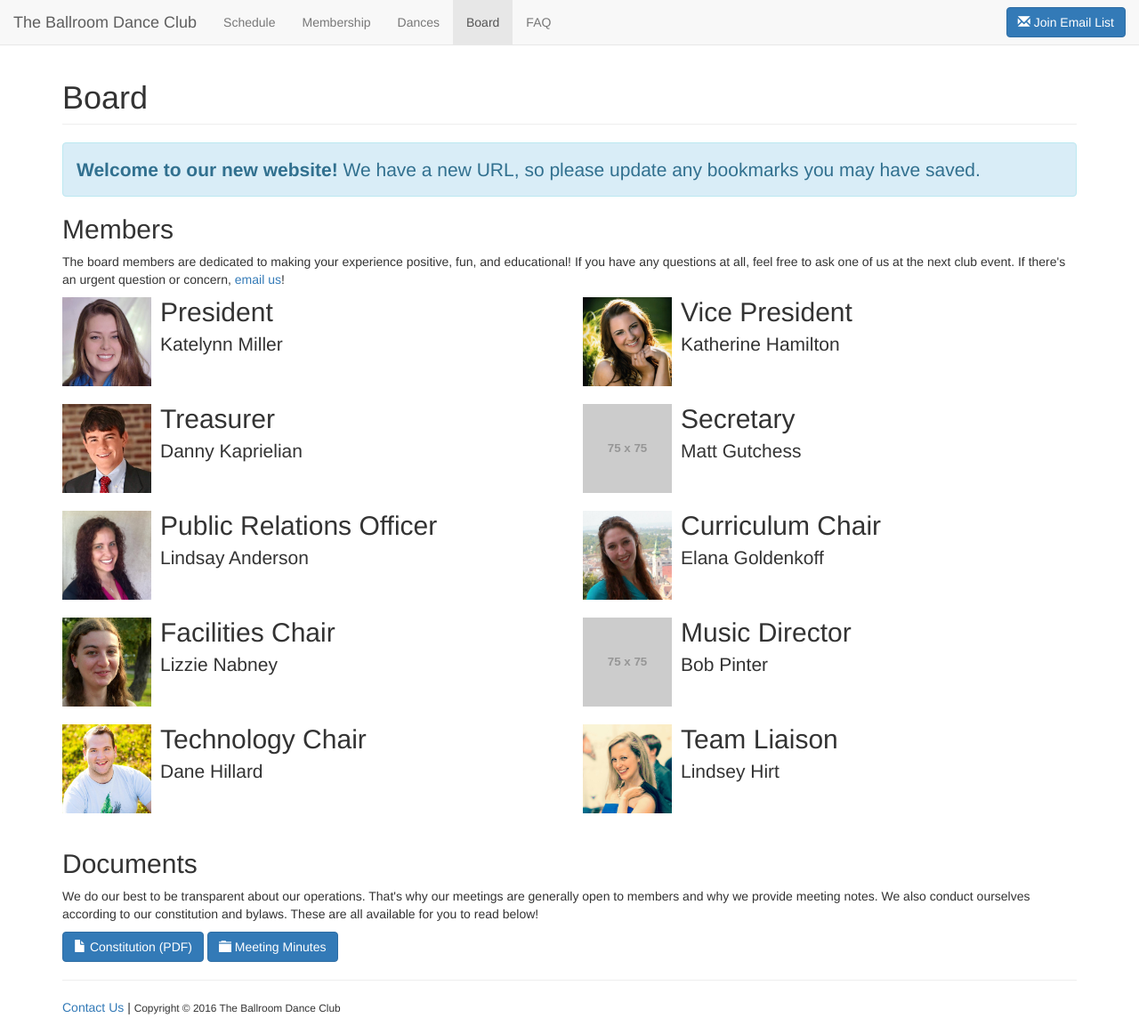
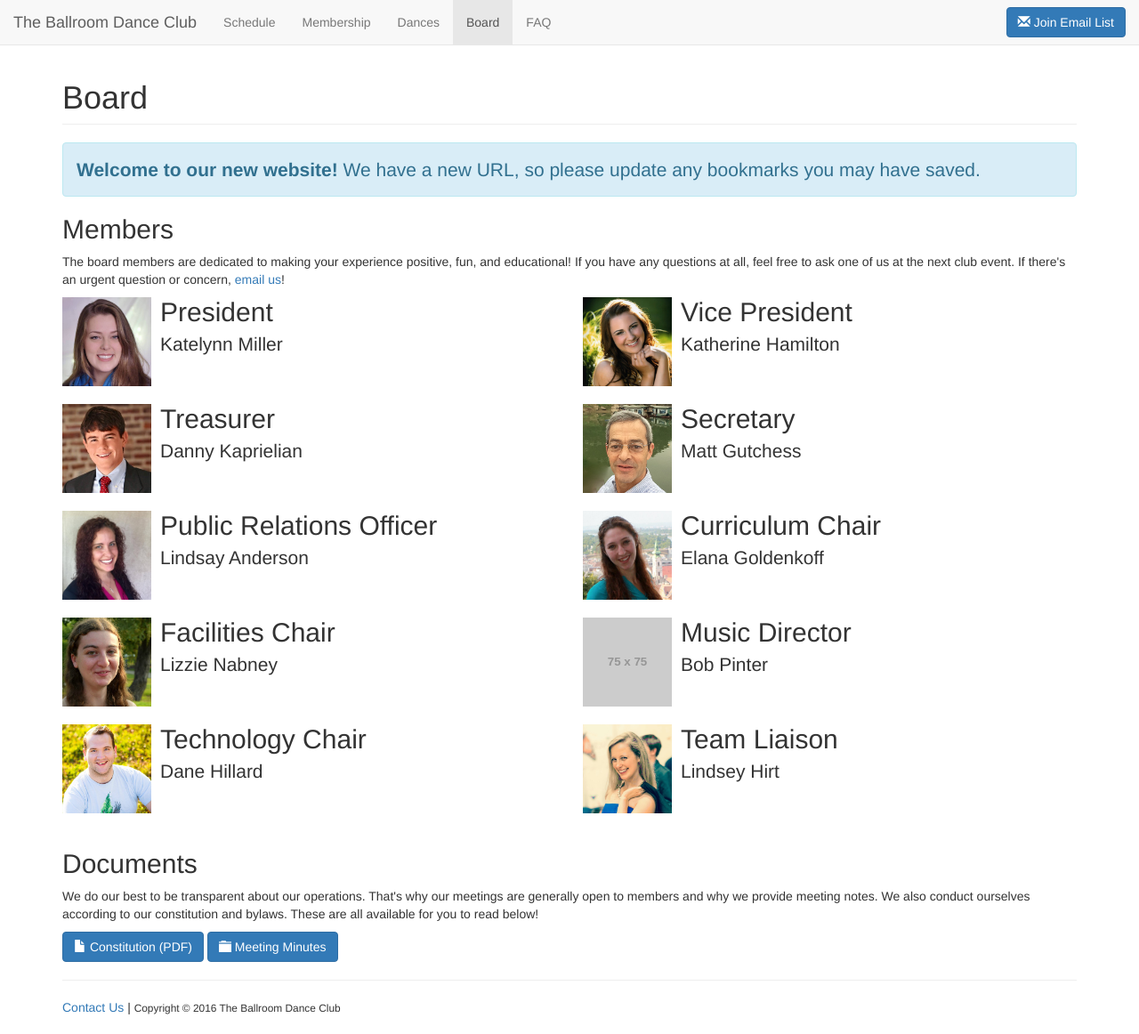
Before and after one commit to ballroom-dance-club/ballroom-dance-club.github.io, a Jekyll site: the page built from board.html, in a window 1280 px wide and 1162 px high. Shown: the whole window at 89% size. Built offline with Jekyll 4.4.1, drawn with Linux system fonts in a browser that asks for light colours; nearby versions of some CDN libraries.

Commit message:
Add photo of Secretary

```diff
--- a/_data/board.yml
+++ b/_data/board.yml
@@ -9,6 +9,7 @@
   image_filename: Danny-Kaprielian-Treasurer.jpg
 - position: Secretary
   person: Matt Gutchess
+  image_filename: Matt-Gutchess-Secretary.jpg
 - position: Public Relations Officer
   person: Lindsay Anderson
   image_filename: Lindsay-Anderson-Public-Relations-Officer.jpg
```
Also changed, not shown: images/board/Matt-Gutchess-Secretary.jpg (added).
